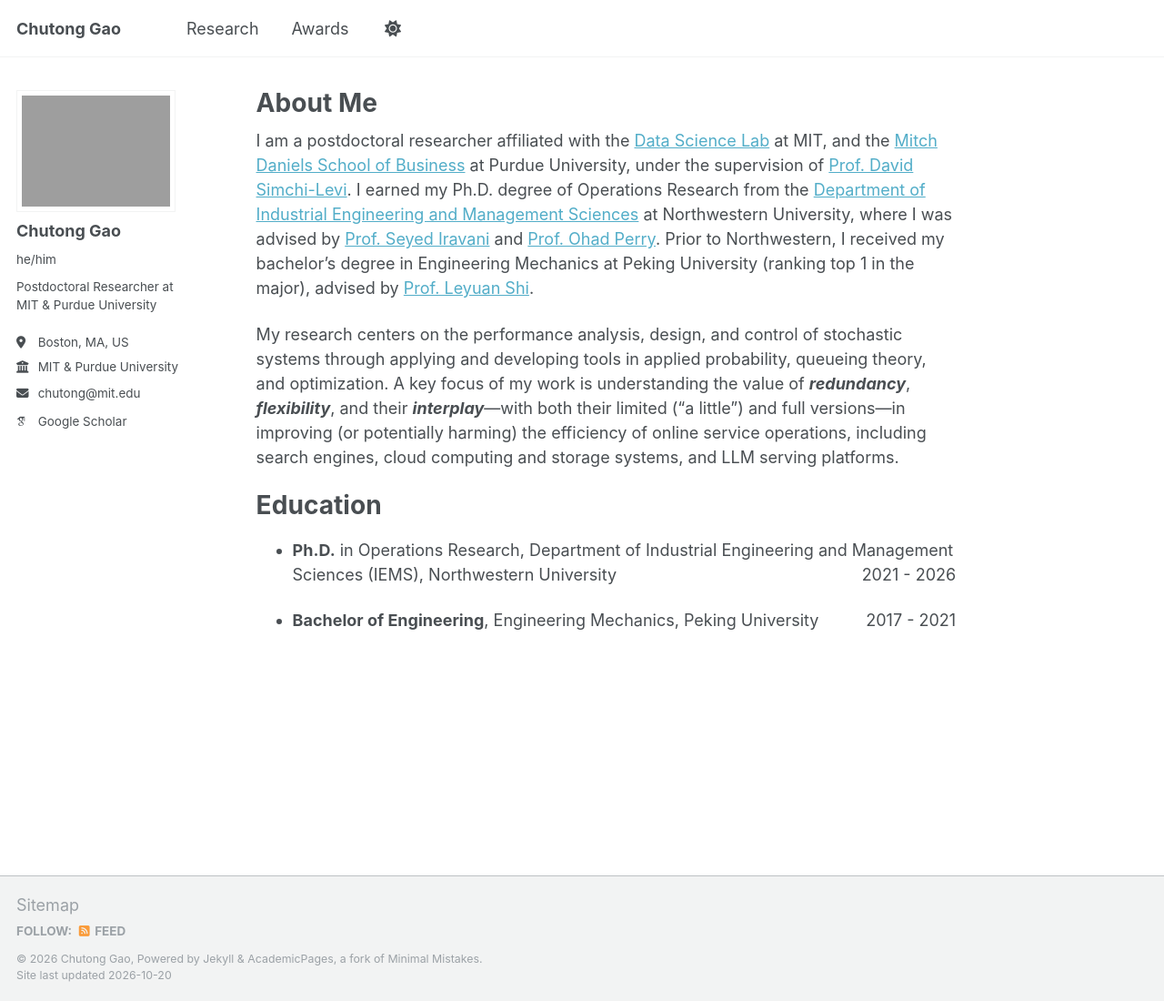
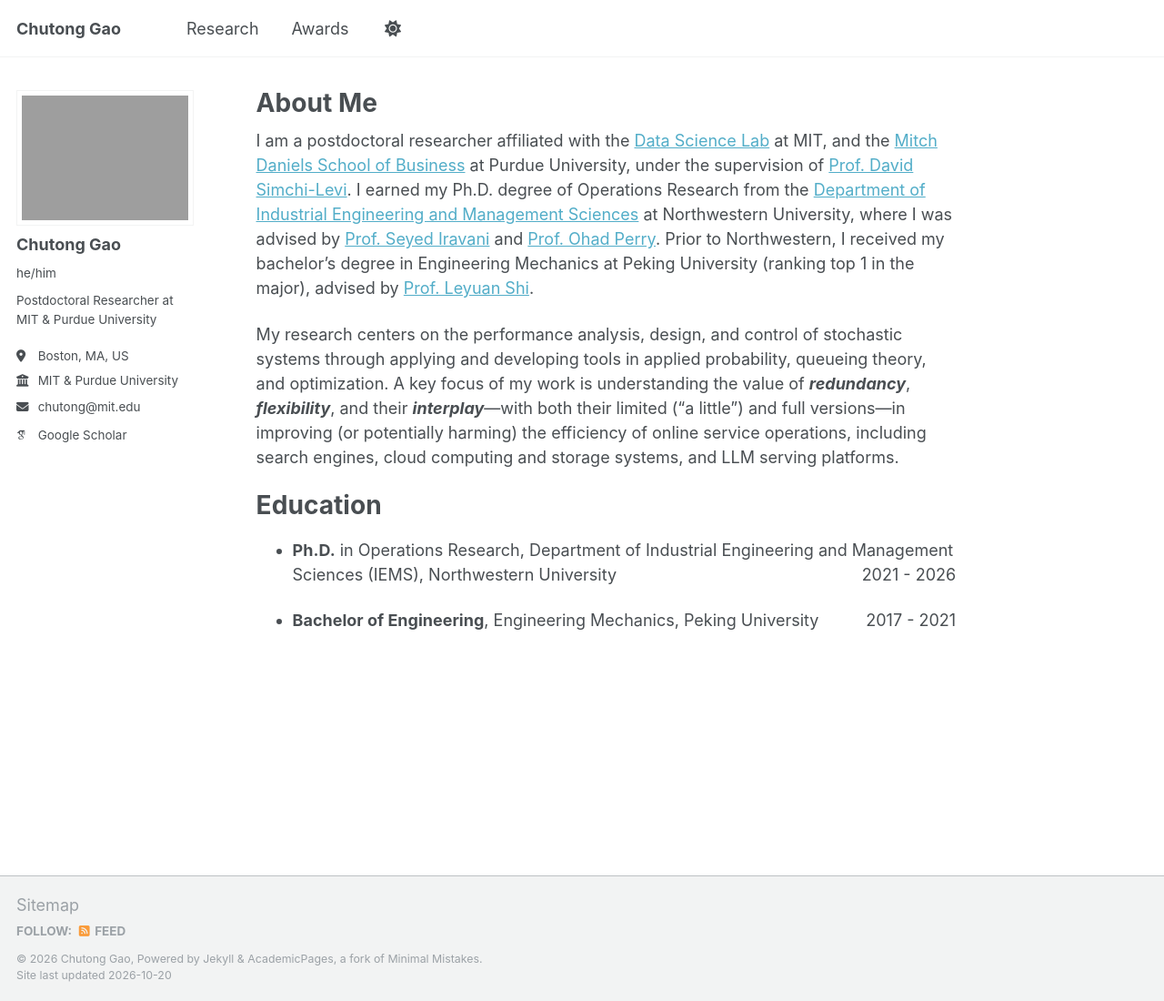
Before and after one commit to chutonggao/chutonggao.github.io, a Jekyll site: the page built from _pages/about.md, in a window 1280 px wide and 1100 px high. Shown: the whole window at 91% size. Built offline with Jekyll 4.4.1, drawn with Linux system fonts in a browser that asks for light colours; some web fonts are replaced.

Commit message:
Widen profile portrait to match sidebar text column
Adjust sidebar styles for larger breakpoints.

```diff
--- a/_sass/layout/_sidebar.scss
+++ b/_sass/layout/_sidebar.scss
@@ -98,6 +98,9 @@
     border-radius: 0;
 
     @include breakpoint($large) {
+      width: 100%;
+      max-width: 100%;
+      height: auto;
       padding: 5px;
       border: 1px solid var(--global-border-color);
     }
```
